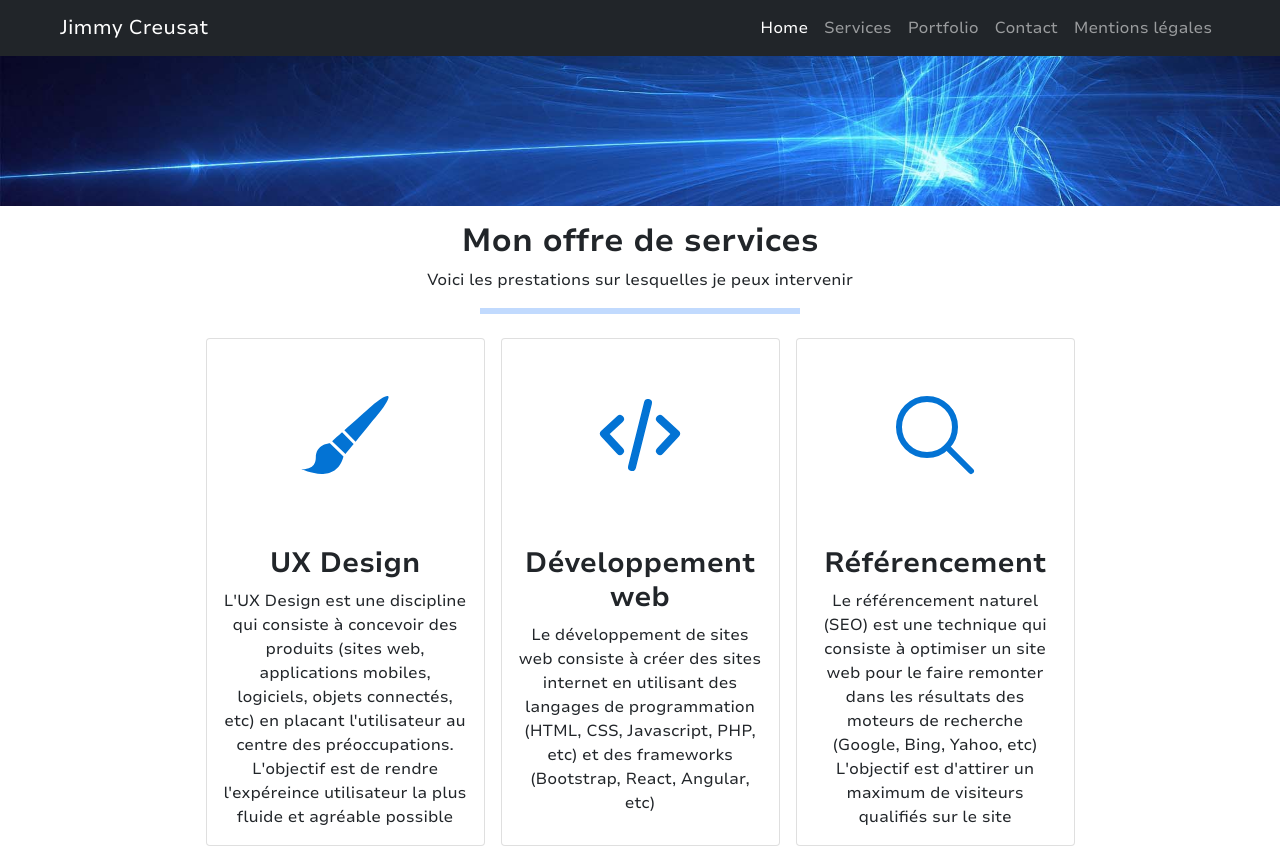
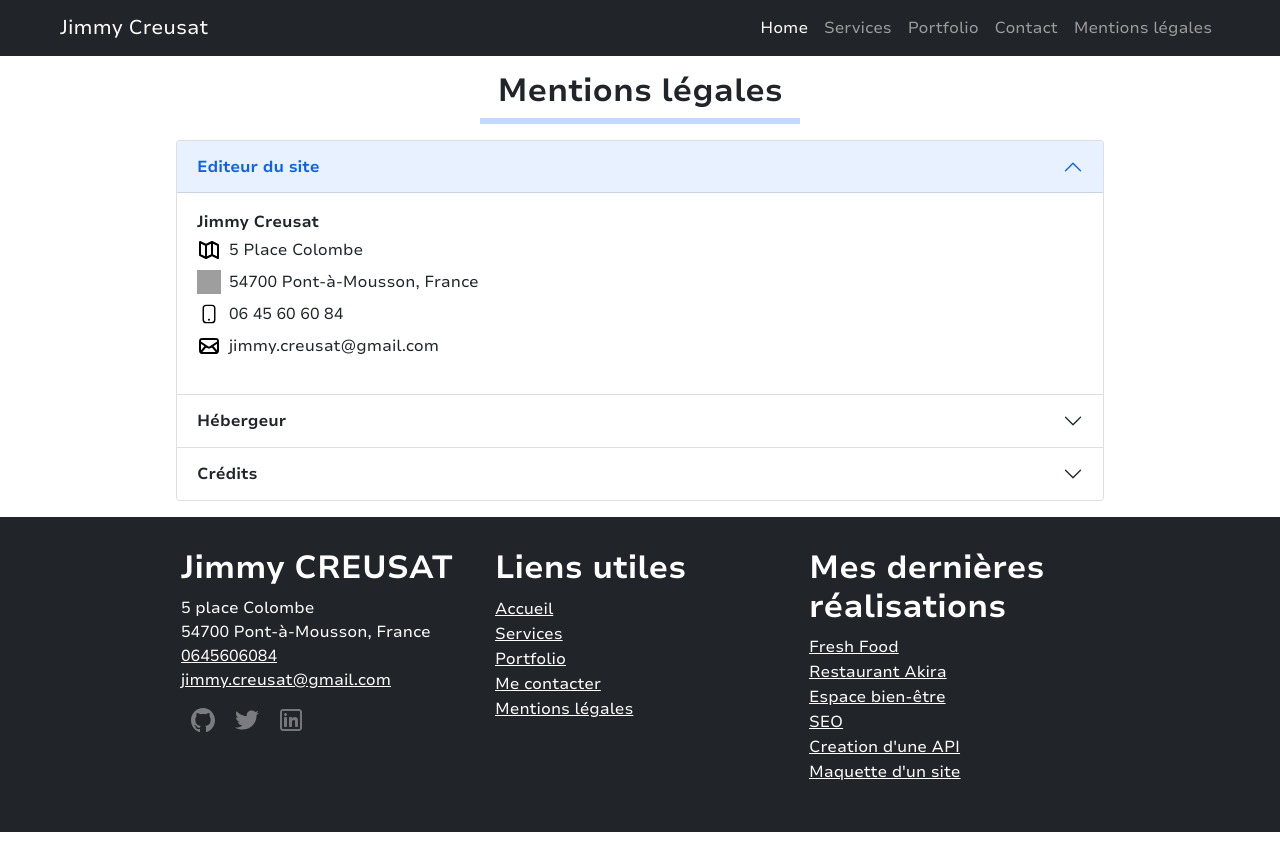
Before and after one commit to JimmyCr7/CREUSAT_Jimmy_Devoir_5_Portfolio_React, a React (Create React App) app: page / in a window 1280 px wide. Shown: the top 848 px of the page. Built offline with nearby package versions, Linux system fonts and the light colour scheme; grey boxes are pictures that could not be loaded.

Commit message:
Revision Mentions Page

```diff
--- a/src/App.js
+++ b/src/App.js
@@ -12,7 +12,7 @@ function App() {
   return (
     <div className="App">
       <Header />
-      <Services />
+      <Mentions />
       <Footer />
     </div>
   );
--- /dev/null
+++ b/src/css/mentions-style.css
@@ -0,0 +1,5 @@
+main > div#accordionExample img{
+    display: block;
+    width: 24px;
+    height: 24px;
+}
--- a/src/pages/Mentions.jsx
+++ b/src/pages/Mentions.jsx
@@ -3,77 +3,71 @@ import imgPosition from '../img/svg/position-logo.svg';
 import imgMobile from '../img/svg/mobile-logo.svg';
 import imgMail from '../img/svg/mail-logo.svg';
 import imgWeb from '../img/svg/website-logo.svg';
+import '../css/mentions-style.css';
 
 const Mentions = () => {
     return(
         <main>
-            <h2 class="text-center">Mentions légales</h2>
-            <hr class="border border-primary w-25 m-auto"/>
-            <div id="accordion" class="w-50 mx-auto my-3">
-                <div class="card">
-                    <div class="card-header" id="headingOne">
-                    <h5 class="mb-0">
-                        <button class="btn btn-link" data-toggle="collapse" data-target="#collapseOne" aria-expanded="true" aria-controls="collapseOne">
+            <h2 class="text-center mt-3">Mentions légales</h2>
+            <hr class="border border-3 border-primary w-25 m-auto"/>
+            <div class="accordion mx-auto my-3 mx-auto col-lg-9 col-sm-12" id="accordionExample">
+                <div class="accordion-item ms-3 me-3">
+                    <h2 class="accordion-header" id="headingOne">
+                    <button class="accordion-button" type="button" data-bs-toggle="collapse" data-bs-target="#collapseOne" aria-expanded="true" aria-controls="collapseOne">
                         Editeur du site
-                        </button>
-                    </h5>
-                    </div>
-
-                    <div id="collapseOne" class="collapse show" aria-labelledby="headingOne" data-parent="#accordion">
-                    <div class="card-body">
+                    </button>
+                    </h2>
+                    <div id="collapseOne" class="accordion-collapse collapse show" aria-labelledby="headingOne" data-bs-parent="#accordionExample">
+                    <div class="accordion-body">
                         <strong>Jimmy Creusat</strong>
                         <address>
-                            <div class="row">
-                                <img class="mr-2" src={imgMap} alt="Icone représentant une carte" />
+                            <div class="d-flex align-items-center">
+                                <img class="me-2" src={imgMap} alt="Icone représentant une carte" />
                                 <p class="my-1">5 Place Colombe</p>
                             </div>
-                            <div class="row">
-                                <img class="mr-2" src={imgPosition} alt="Icone représentant une position" />
+                            <div class="d-flex align-items-center">
+                                <img class="me-2" src={imgPosition} alt="Icone représentant une position" />
                                 <p class="my-1">54700 Pont-à-Mousson, France</p>
                             </div>
-                            <div class="row">
-                                <img class="mr-2" src={imgMobile} alt="Icone représentant un téléphone" />
+                            <div class="d-flex align-items-center">
+                                <img class="me-2" src={imgMobile} alt="Icone représentant un téléphone" />
                                 <p class="my-1">06 45 60 60 84</p>
                             </div>
-                            <div class="row">
-                                <img class="mr-2" src={imgMail} alt="Icone représentant une enveloppe" />
+                            <div class="d-flex align-items-center">
+                                <img class="me-2" src={imgMail} alt="Icone représentant une enveloppe" />
                                 <p class="my-1">jimmy.creusat@gmail.com</p>
                             </div>
                         </address>
                     </div>
                     </div>
                 </div>
-                <div class="card">
-                    <div class="card-header" id="headingTwo">
-                    <h5 class="mb-0">
-                        <button class="btn btn-link collapsed" data-toggle="collapse" data-target="#collapseTwo" aria-expanded="false" aria-controls="collapseTwo">
+                <div class="accordion-item ms-3 me-3">
+                    <h2 class="accordion-header" id="headingTwo">
+                    <button class="accordion-button collapsed" type="button" data-bs-toggle="collapse" data-bs-target="#collapseTwo" aria-expanded="false" aria-controls="collapseTwo">
                         Hébergeur
-                        </button>
-                    </h5>
-                    </div>
-                    <div id="collapseTwo" class="collapse" aria-labelledby="headingTwo" data-parent="#accordion">
-                    <div class="card-body">
+                    </button>
+                    </h2>
+                    <div id="collapseTwo" class="accordion-collapse collapse" aria-labelledby="headingTwo" data-bs-parent="#accordionExample">
+                    <div class="accordion-body">
                         <strong>alwaysdata</strong>
                         <address>
                             <p>91 Rue du Faubourg Saint-Honoré, 75008 Paris</p>
-                            <div class="row">
-                                <img class="mr-2" src={imgWeb} alt="Icone représentant le web" />
+                            <div class="d-flex align-items-center">
+                                <img class="me-2" src={imgWeb} alt="Icone représentant le web" />
                                 <a href="https://alwaysdata.com">www.alwaysdata.com</a>
                             </div>
                         </address>
                     </div>
                     </div>
                 </div>
-                <div class="card">
-                    <div class="card-header" id="headingThree">
-                    <h5 class="mb-0">
-                        <button class="btn btn-link collapsed" data-toggle="collapse" data-target="#collapseThree" aria-expanded="false" aria-controls="collapseThree">
+                <div class="accordion-item ms-3 me-3">
+                    <h2 class="accordion-header" id="headingThree">
+                    <button class="accordion-button collapsed" type="button" data-bs-toggle="collapse" data-bs-target="#collapseThree" aria-expanded="false" aria-controls="collapseThree">
                         Crédits
-                        </button>
-                    </h5>
-                    </div>
-                    <div id="collapseThree" class="collapse" aria-labelledby="headingThree" data-parent="#accordion">
-                    <div class="card-body">
+                    </button>
+                    </h2>
+                    <div id="collapseThree" class="accordion-collapse collapse" aria-labelledby="headingThree" data-bs-parent="#accordionExample">
+                    <div class="accordion-body">
                         <strong>Crédits</strong>
                         <p>Ce site a été réalisé par Jimmy Creusat, étudiant au <a href="https://www.centre-europeen-formation.fr/">Centre Européen de formation</a></p>
                         <p class="font-italic">Les images utilisées sur ce site sont libres de droits et ont été obtenues sur le site <a href="https://pixabay.com/fr/">Pixabay</a></p>
@@ -81,7 +75,7 @@ const Mentions = () => {
                     </div>
                     </div>
                 </div>
-            </div>
+                </div>
         </main>
     );
 }
```
